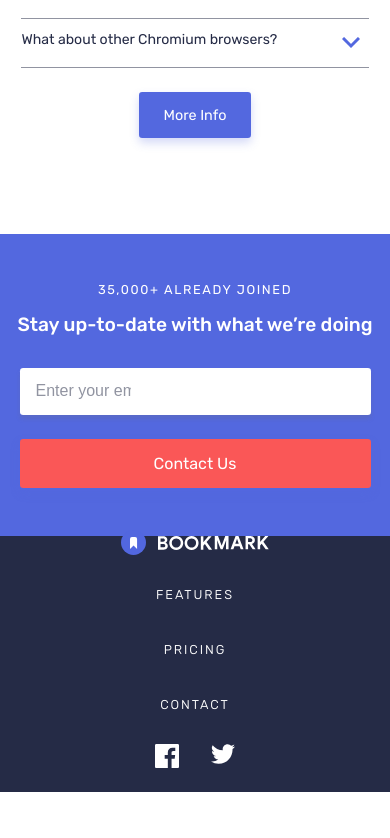
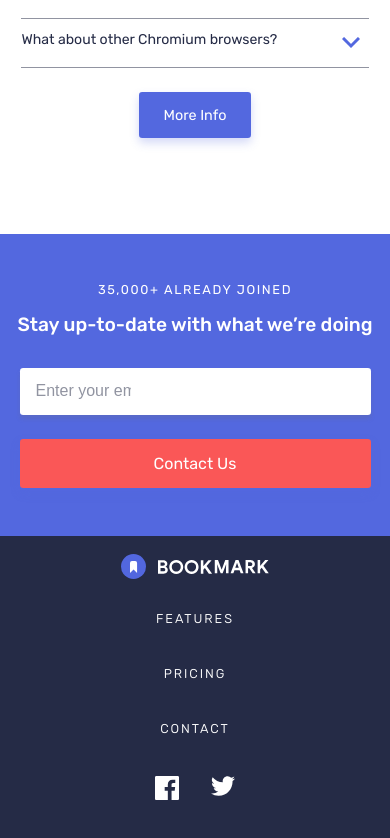
Before and after one commit to JungleGiu/Angular-clone, an Angular app: page / in a window 390 px wide. Shown: the part 3238-4076 px from the top of the page. Before the commit the page ends 4030 px from the top, so only its background shows below. Built offline with nearby package versions, Linux system fonts and the light colour scheme.

Commit message:
minor adjustments to footer layout

```diff
--- a/src/app/components/footer/footer.scss
+++ b/src/app/components/footer/footer.scss
@@ -2,7 +2,7 @@
 
 footer {
   background-color: var.$primary-color;
-  padding: 2rem 10rem;
+  padding: 4rem 10rem 2rem;
   text-align: center;
   color: #ffffff;
   font-size: 1.2rem;
@@ -67,7 +67,7 @@ footer {
 
 @media screen and (max-width: 768px) {
   footer {
-    padding: 1.5rem 1.5rem;
+    padding: 3rem 1.5rem;
     text-align: center;
     color: #ffffff;
     font-size: 0.8rem;
@@ -95,7 +95,7 @@ footer {
       justify-content: center;
       align-items: center;
       gap: 2.5rem;
-      margin-bottom: 1rem;
+      margin-bottom: 1.5rem;
       li {
         cursor: pointer;
         a {
```
